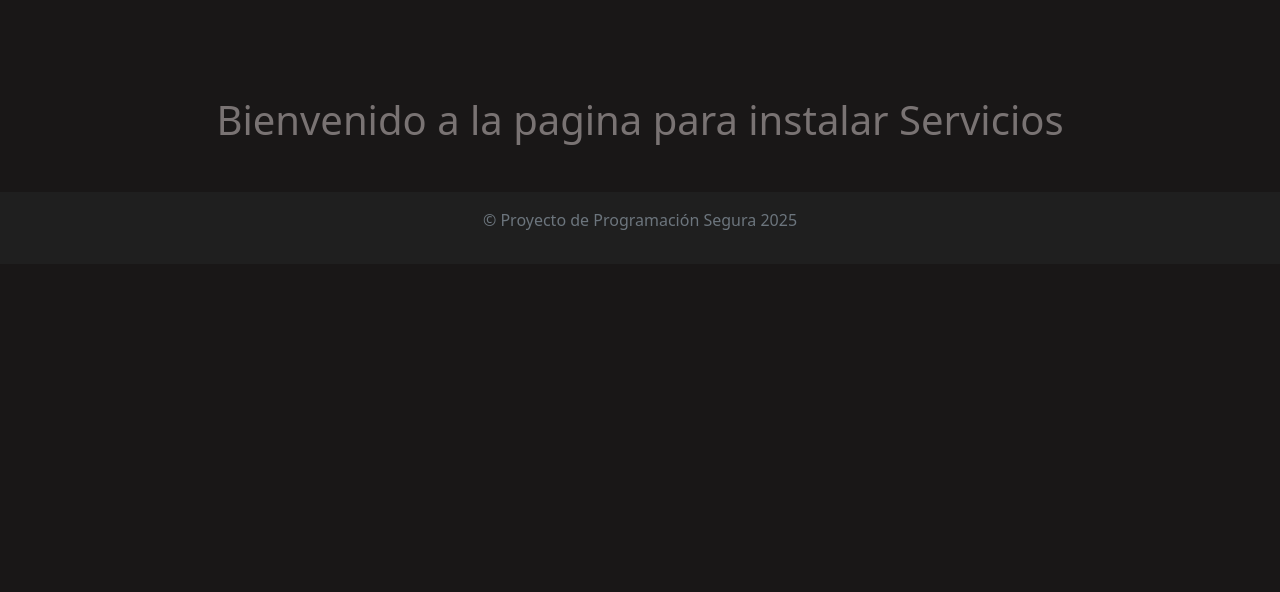
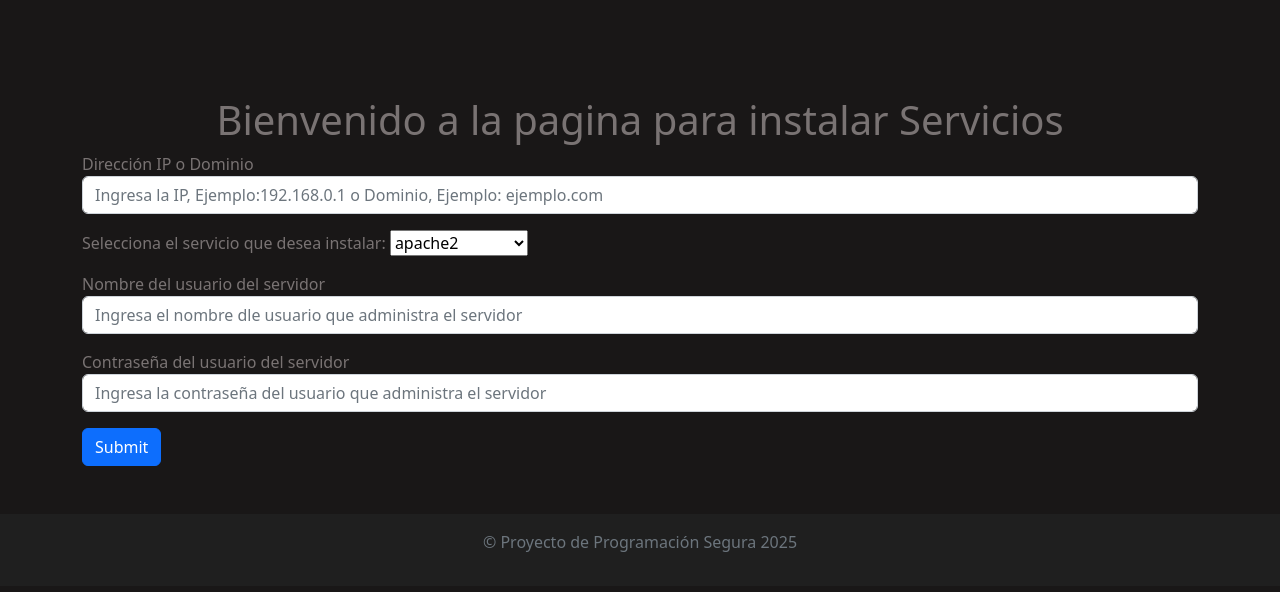
Before and after one commit to IsaLanCe/Proyecto, a Django app: template Proyecto/proyecto/templates/levantar_servicios.html in a window 1280 px wide. Shown: the part 208-800 px from the top of the page. Run offline with Django 4.2, Linux system fonts and the light colour scheme; the template is opened without the code that fills it, so the values that code supplies are empty.

Commit message:
Pagina para instalar servicios

```diff
--- a/Proyecto/proyecto/templates/levantar_servicios.html
+++ b/Proyecto/proyecto/templates/levantar_servicios.html
@@ -17,5 +17,45 @@
 {% endif %}
 
 <h1 style="text-align: center;">Bienvenido a la pagina para instalar Servicios</h1>
+    <form action="/levantarServicios/" method="POST">
+        <div class="mb-3">
+        <label for="domain">Dirección IP o Dominio</label>
+        <input type="text" class="form-control" id="domain" placeholder="Ingresa la IP, Ejemplo:192.168.0.1 o Dominio, Ejemplo: ejemplo.com" name="domain" pattern="[a-zA-Z0-9-.]+" required>
+        <div class="valid-feedback">¡OK!</div>
+        <div class="invalid-feedback">Ingresa una ip o dominio correcto</div>
+        </div>
+        </div>
+
+        <div class="mb-3">
+            <label for="option">Selecciona el servicio que desea instalar: </label>
+            <select name="option" id="option">
+                <option value="apache2">apache2</option>
+                <option value="nginx">nginx</option>
+                <option value="openssh-server">openssh-server</option>
+                <option value="vsftpd">vsftpd</option>
+                <option value="mariadb-server">mariadb</option>
+                <option value="bind9">bind9</option>
+                <option value="ufw">ufw</option>
+
+            </select>
+        </div>
+
+        <div class="mb-3">
+            <label for="user">Nombre del usuario del servidor</label>
+            <input type="text" class="form-control" id="user" placeholder="Ingresa el nombre dle usuario que administra el servidor" name="user" pattern="[a-zA-Z0-9]+" required>
+            <div class="valid-feedback">¡OK!</div>
+            <div class="invalid-feedback">Ingresa un nombre de usuario</div>
+            </div>
+        </div>
+
+        <div class="mb-3">
+            <label for="pass">Contraseña del usuario del servidor</label>
+            <input type="pass" class="form-control" id="pass" placeholder="Ingresa la contraseña del usuario que administra el servidor" name="pass" pattern="[a-zA-Z0-9_-]+" required>
+            <div class="valid-feedback">¡OK!</div>
+            <div class="invalid-feedback">Ingresa la contraseña de usuario del servidor</div>
+            </div>
+        </div>
+        <button type="submit" class="btn btn-primary">Submit</button>
+    </form>
 
 {% endblock %}
```
